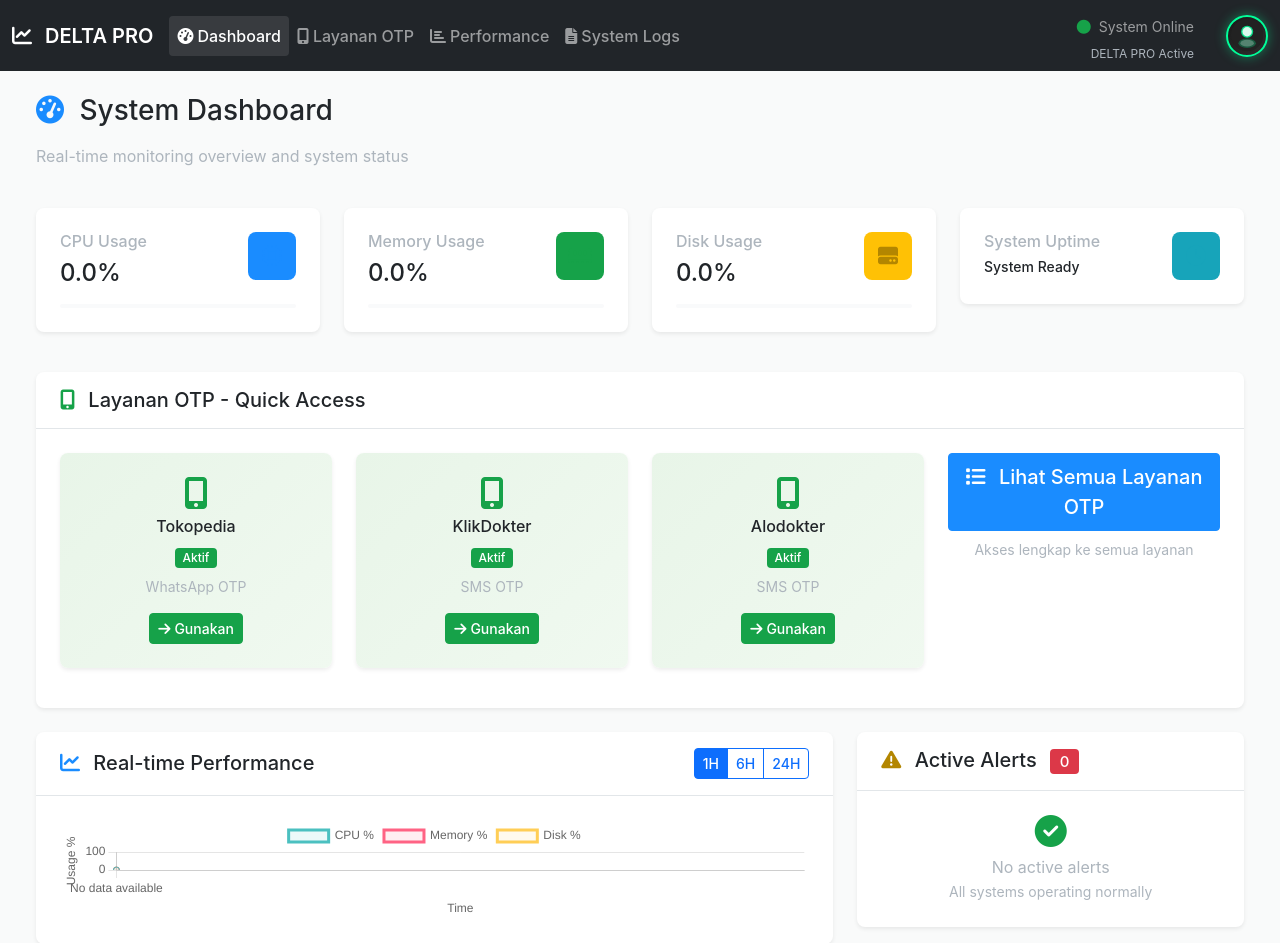
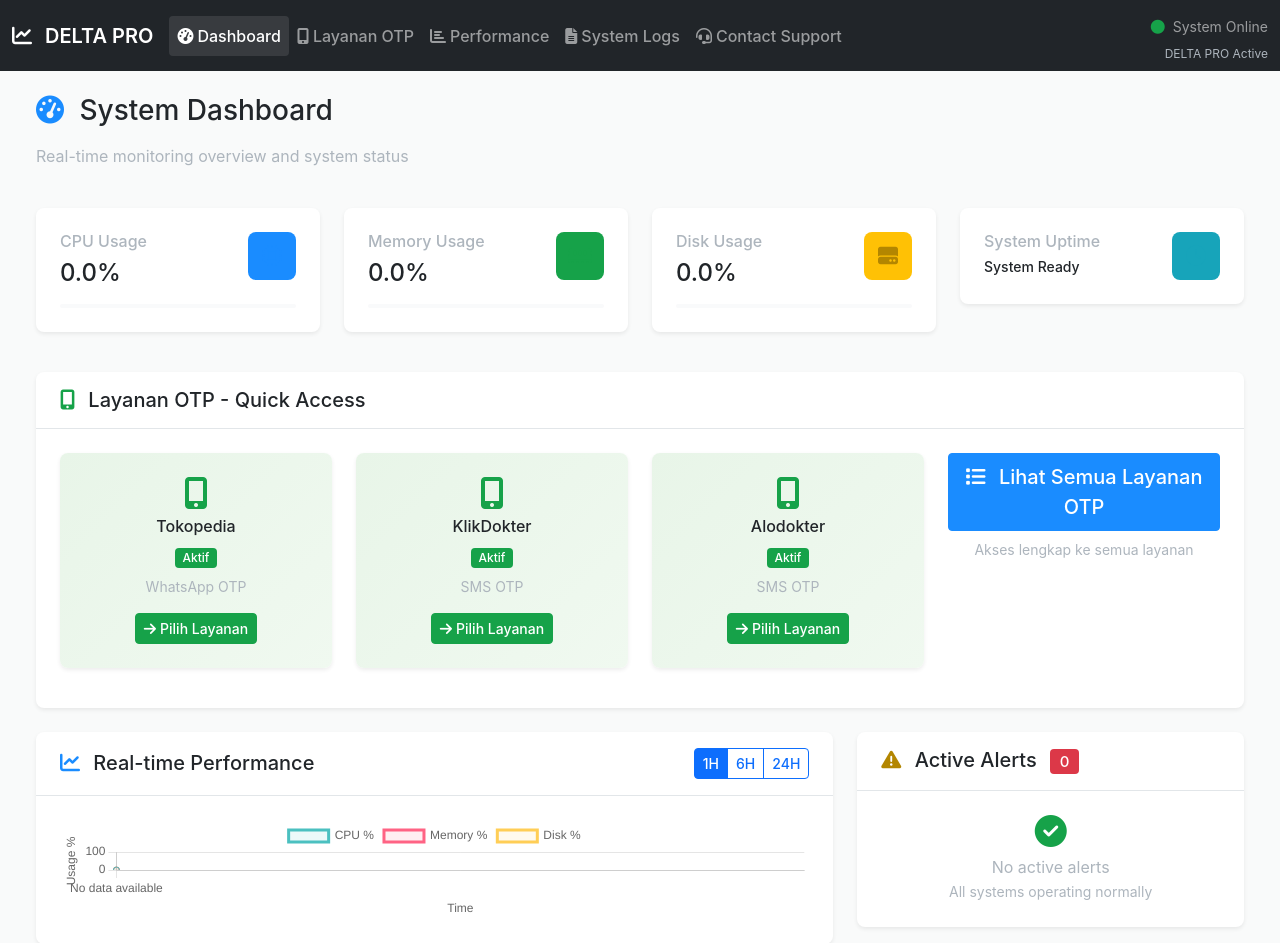
Before and after one commit to Kztutorial99/DELTA-PRO, a Flask app: page / in a window 1280 px wide. Shown: the top 943 px of the page. Run offline with Flask 3, Linux system fonts and the light colour scheme.

Commit message:
Improve the interface layout and add contact support for smoother navigation
Refactors base.html and dashboard.html to improve UI/UX, adds contact support, and adjusts service selection.

Replit-Commit-Author: Agent
Replit-Commit-Session-Id: 936facaf-493d-4e92-9da9-3a86bda79730
Replit-Commit-Screenshot-Url: https://storage.googleapis.com/screenshot-production-us-central1/814df841-f13d-4e57-95c1-7d69ced1d2fa/1e2090a3-46b3-4801-b40d-9c0d123ed928.jpg

```diff
--- a/templates/base.html
+++ b/templates/base.html
@@ -59,67 +59,21 @@
                             <i class="fas fa-file-alt me-1"></i>System Logs
                         </a>
                     </li>
+                    <li class="nav-item">
+                        <div class="nav-link" style="cursor: pointer;" onclick="showContactSupport()">
+                            <i class="fas fa-headset me-1"></i>Contact Support
+                        </div>
+                    </li>
                 </ul>
 
                 <div class="navbar-nav align-items-center">
-                    <!-- System Status and Profile Container -->
-                    <div class="d-flex align-items-center gap-3">
+                    <!-- System Status -->
                     <div class="d-flex flex-column align-items-end">
                         <span class="navbar-text small mb-0">
                             <i class="fas fa-circle text-success me-1"></i>
                             System Online
                         </span>
                         <small class="text-muted" style="font-size: 0.75rem;">DELTA PRO Active</small>
-                        </div>
-
-                        <!-- Profile Button with DELTA PRO Style -->
-                        <div class="profile-container">
-                            <button class="profile-btn" id="profileBtn" title="Info Pembuat" aria-label="Profil Pembuat">
-                                <svg width="100%" height="100%" viewBox="0 0 48 48" fill="none" aria-hidden="true">
-                                    <circle cx="24" cy="24" r="24" fill="#222"/>
-                                    <circle cx="24" cy="19" r="9" fill="#00ff99" fill-opacity="0.85"/>
-                                    <ellipse cx="24" cy="36" rx="13" ry="7" fill="#00ff99" fill-opacity="0.25"/>
-                                    <circle cx="24" cy="19" r="7" fill="#fff" fill-opacity="0.85"/>
-                                    <ellipse cx="24" cy="36" rx="10" ry="5" fill="#fff" fill-opacity="0.25"/>
-                                </svg>
-                            </button>
-                            <div class="profile-menu" id="profileMenu" role="menu" aria-hidden="true">
-                                <h3>DELTA PRO</h3>
-                                <p>Panel by XanRoom</p>
-                                <div class="links">
-                                    <a href="https://t.me/XanRoom" target="_blank" rel="noopener" role="menuitem">
-                                        <span class="icon" aria-hidden="true">
-                                            <svg width="20" height="20" viewBox="0 0 50 50" fill="none">
-                                                <circle cx="25" cy="25" r="25" fill="#229ED9"/>
-                                                <path d="M37 15L13 24.5L21.5 27.5L34 18.5L23.5 28.5L23.5 35L27.5 30.5" stroke="#fff" stroke-width="2.5" stroke-linecap="round" stroke-linejoin="round"/>
-                                            </svg>
-                                        </span>
-                                        Telegram
-                                    </a>
-                                    <a href="https://youtube.com/@Kz.tutorial" target="_blank" rel="noopener" role="menuitem">
-                                        <span class="icon" aria-hidden="true">
-                                            <svg width="20" height="20" viewBox="0 0 50 50" fill="none">
-                                                <circle cx="25" cy="25" r="25" fill="#FF0000"/>
-                                                <polygon points="20,17 36,25 20,33" fill="#fff"/>
-                                            </svg>
-                                        </span>
-                                        Youtube
-                                    </a>
-                                    <a href="#" role="menuitem" onclick="refreshPage()">
-                                        <span class="icon" aria-hidden="true">
-                                            <i class="fas fa-sync-alt" style="color: #00ff99;"></i>
-                                        </span>
-                                        Refresh
-                                    </a>
-                                    <a href="#" role="menuitem" onclick="showSettings()">
-                                        <span class="icon" aria-hidden="true">
-                                            <i class="fas fa-cog" style="color: #00ff99;"></i>
-                                        </span>
-                                        Settings
-                                    </a>
-                                </div>
-                            </div>
-                        </div>
                     </div>
                 </div>
             </div>
@@ -161,6 +115,59 @@
     <!-- Custom JS -->
     <script src="{{ url_for('static', filename='js/monitoring.js') }}"></script>
 
+    <script>
+        // Contact Support function
+        function showContactSupport() {
+            const contactModal = document.createElement('div');
+            contactModal.className = 'modal fade';
+            contactModal.innerHTML = `
+                <div class="modal-dialog modal-dialog-centered">
+                    <div class="modal-content" style="background: linear-gradient(145deg, rgba(15, 35, 25, 0.95), rgba(25, 45, 35, 0.95)); border: 1px solid rgba(0, 255, 153, 0.2);">
+                        <div class="modal-header border-0">
+                            <h5 class="modal-title text-white">
+                                <i class="fas fa-headset text-success me-2"></i>
+                                Contact Support
+                            </h5>
+                            <button type="button" class="btn-close btn-close-white" data-bs-dismiss="modal"></button>
+                        </div>
+                        <div class="modal-body">
+                            <div class="text-center mb-4">
+                                <h3 class="text-success">DELTA PRO</h3>
+                                <p class="text-muted">Panel by XanRoom</p>
+                            </div>
+                            <div class="d-grid gap-3">
+                                <a href="https://t.me/XanRoom" target="_blank" class="btn btn-outline-primary">
+                                    <i class="fab fa-telegram me-2"></i>
+                                    Telegram Support
+                                </a>
+                                <a href="https://youtube.com/@Kz.tutorial" target="_blank" class="btn btn-outline-danger">
+                                    <i class="fab fa-youtube me-2"></i>
+                                    YouTube Channel
+                                </a>
+                                <button class="btn btn-outline-success" onclick="refreshPage()">
+                                    <i class="fas fa-sync-alt me-2"></i>
+                                    Refresh Page
+                                </button>
+                            </div>
+                        </div>
+                    </div>
+                </div>
+            `;
+
+            document.body.appendChild(contactModal);
+            const modal = new bootstrap.Modal(contactModal);
+            modal.show();
+
+            contactModal.addEventListener('hidden.bs.modal', () => {
+                document.body.removeChild(contactModal);
+            });
+        }
+
+        function refreshPage() {
+            location.reload();
+        }
+    </script>
+
     {% block extra_scripts %}{% endblock %}
 </body>
 </html>
--- a/templates/dashboard.html
+++ b/templates/dashboard.html
@@ -128,41 +128,41 @@
                 <div class="card-body">
                     <div class="row">
                         <div class="col-lg-3 col-md-6 mb-3">
-                            <div class="card h-100 border-0" style="background: linear-gradient(135deg, #e8f5e8, #f0f9f0);">
+                            <div class="card h-100 border-0 service-card" style="background: linear-gradient(135deg, #e8f5e8, #f0f9f0); cursor: pointer; transition: all 0.3s ease;" onclick="selectOTPService('Tokopedia')">
                                 <div class="card-body text-center">
                                     <i class="fas fa-mobile-alt text-success fa-2x mb-2"></i>
                                     <h6 class="card-title">Tokopedia</h6>
                                     <span class="badge bg-success mb-2">Aktif</span>
                                     <p class="small text-muted mb-3">WhatsApp OTP</p>
-                                    <a href="{{ url_for('otp_services') }}" class="btn btn-success btn-sm">
-                                        <i class="fas fa-arrow-right me-1"></i>Gunakan
-                                    </a>
+                                    <div class="btn btn-success btn-sm">
+                                        <i class="fas fa-arrow-right me-1"></i>Pilih Layanan
+                                    </div>
                                 </div>
                             </div>
                         </div>
                         <div class="col-lg-3 col-md-6 mb-3">
-                            <div class="card h-100 border-0" style="background: linear-gradient(135deg, #e8f5e8, #f0f9f0);">
+                            <div class="card h-100 border-0 service-card" style="background: linear-gradient(135deg, #e8f5e8, #f0f9f0); cursor: pointer; transition: all 0.3s ease;" onclick="selectOTPService('KlikDokter')">
                                 <div class="card-body text-center">
                                     <i class="fas fa-mobile-alt text-success fa-2x mb-2"></i>
                                     <h6 class="card-title">KlikDokter</h6>
                                     <span class="badge bg-success mb-2">Aktif</span>
                                     <p class="small text-muted mb-3">SMS OTP</p>
-                                    <a href="{{ url_for('otp_services') }}" class="btn btn-success btn-sm">
-                                        <i class="fas fa-arrow-right me-1"></i>Gunakan
-                                    </a>
+                                    <div class="btn btn-success btn-sm">
+                                        <i class="fas fa-arrow-right me-1"></i>Pilih Layanan
+                                    </div>
                                 </div>
                             </div>
                         </div>
                         <div class="col-lg-3 col-md-6 mb-3">
-                            <div class="card h-100 border-0" style="background: linear-gradient(135deg, #e8f5e8, #f0f9f0);">
+                            <div class="card h-100 border-0 service-card" style="background: linear-gradient(135deg, #e8f5e8, #f0f9f0); cursor: pointer; transition: all 0.3s ease;" onclick="selectOTPService('Alodokter')">
                                 <div class="card-body text-center">
                                     <i class="fas fa-mobile-alt text-success fa-2x mb-2"></i>
                                     <h6 class="card-title">Alodokter</h6>
                                     <span class="badge bg-success mb-2">Aktif</span>
                                     <p class="small text-muted mb-3">SMS OTP</p>
-                                    <a href="{{ url_for('otp_services') }}" class="btn btn-success btn-sm">
-                                        <i class="fas fa-arrow-right me-1"></i>Gunakan
-                                    </a>
+                                    <div class="btn btn-success btn-sm">
+                                        <i class="fas fa-arrow-right me-1"></i>Pilih Layanan
+                                    </div>
                                 </div>
                             </div>
                         </div>
```
Also changed, not shown: attached_assets/Screenshot_2025_0529_104007.jpg (added). Lines whose indentation alone changed are shown as unchanged.
